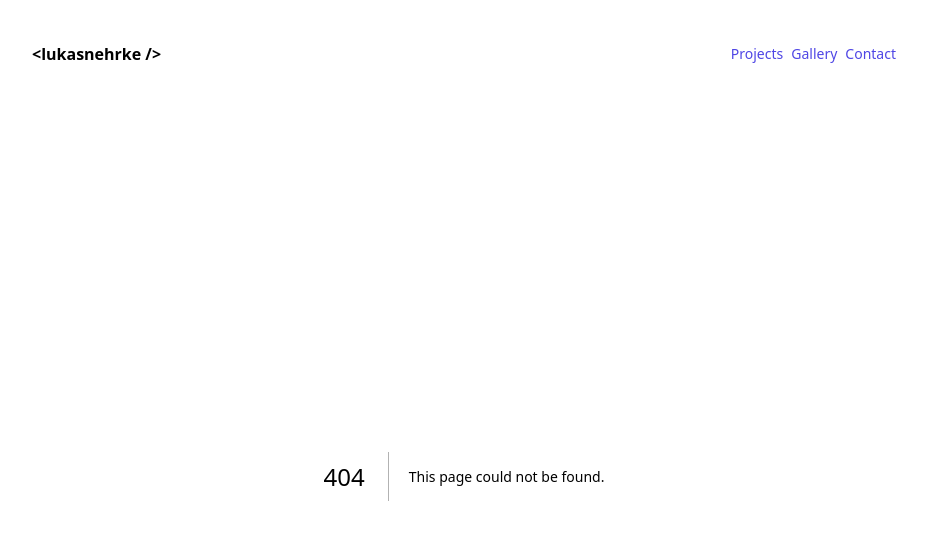
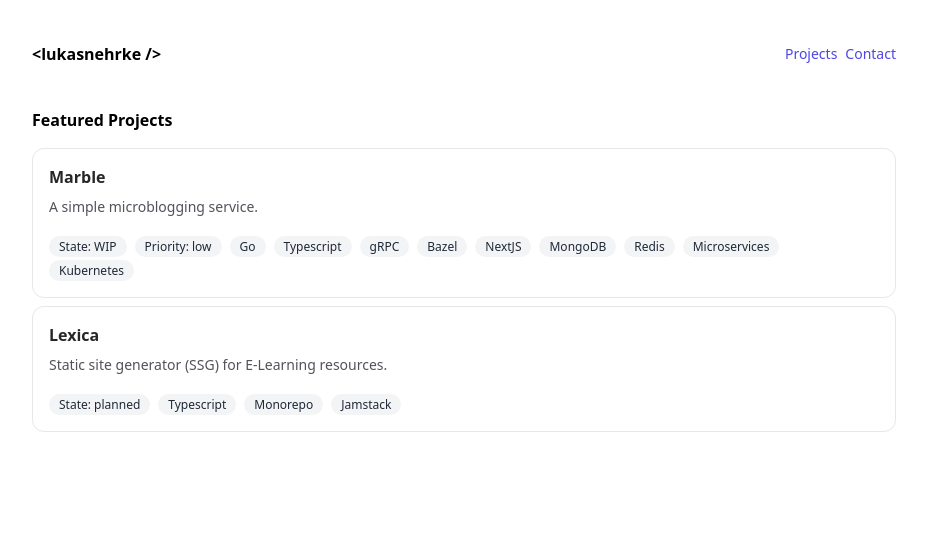
Before and after one commit to lukasnehrke/lukasnehrke.github.io, a Next.js app: page /projects in a window 1280 px wide. Before the commit this address had no page. Shown: the top 540 px of the page, without its empty margins (176-1103 px from the left). Built offline with nearby package versions, Linux system fonts and the light colour scheme.

Commit message:
feat: add project overview

```diff
--- a/package.json
+++ b/package.json
@@ -16,7 +16,7 @@
   "dependencies": {
     "@heroicons/react": "^2.0.14",
     "@next/font": "13.1.6",
-    "@types/node": "18.11.18",
+    "@types/node": "18.11.19",
     "@types/react": "18.0.27",
     "@types/react-dom": "18.0.10",
     "eslint": "8.33.0",
--- a/pages/_app.tsx
+++ b/pages/_app.tsx
@@ -22,8 +22,7 @@ export default function App({ Component, pageProps }: AppProps) {
             <Link href="/">&lt;lukasnehrke /&gt;</Link>
           </h1>
           <nav className="flex space-x-2 overflow-hidden py-3 text-sm text-indigo-600">
-            <Link href="#">Projects</Link>
-            <Link href="#">Gallery</Link>
+            <Link href="/projects">Projects</Link>
             <Link href="/contact">Contact</Link>
           </nav>
         </header>
--- /dev/null
+++ b/pages/projects.tsx
@@ -0,0 +1,56 @@
+import Head from "next/head";
+
+const projects = [
+  {
+    name: "Marble",
+    description: "A simple microblogging service.",
+    keywords: [
+      "State: WIP",
+      "Priority: low",
+      "Go",
+      "Typescript",
+      "gRPC",
+      "Bazel",
+      "NextJS",
+      "MongoDB",
+      "Redis",
+      "Microservices",
+      "Kubernetes",
+    ],
+  },
+  {
+    name: "Lexica",
+    description: "Static site generator (SSG) for E-Learning resources. ",
+    keywords: ["State: planned", "Typescript", "Monorepo", "Jamstack"],
+  },
+];
+
+export default function Projects() {
+  return (
+    <>
+      <Head>
+        <title>#projects - @lukasnehrke.dev</title>
+      </Head>
+      <main className="mx-auto px-4 pt-6 md:max-w-4xl md:pt-8">
+        <h1 className="mb-4 font-semibold">Featured Projects</h1>
+        <ul className="space-y-2" role="list">
+          {projects.map((project) => (
+            <li key={project.name} className="rounded-xl border border-gray-200 p-4">
+              <p className="text-base font-semibold text-zinc-800">{project.name}</p>
+              <p className="mt-2 mb-4 text-sm text-zinc-600">{project.description}</p>
+              <ul className="flex flex-wrap">
+                {project.keywords.map((keyword) => (
+                  <li key={keyword} className="mr-2">
+                    <span className="rounded-full bg-gray-100 px-2.5 py-0.5 text-xs font-medium text-gray-800">
+                      {keyword}
+                    </span>
+                  </li>
+                ))}
+              </ul>
+            </li>
+          ))}
+        </ul>
+      </main>
+    </>
+  );
+}
```
Also changed, not shown: 1 other file (tests, documents, lock files or other folders).
